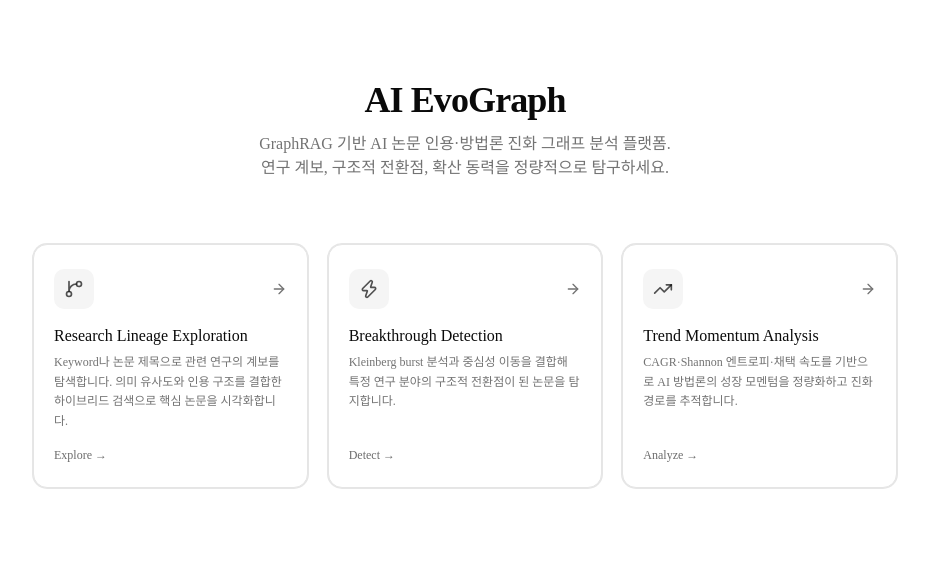
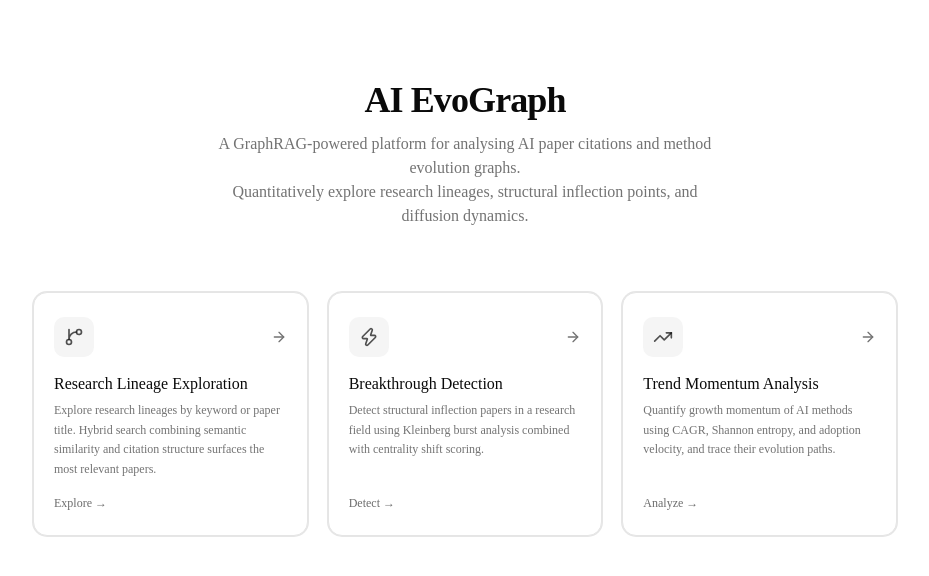
Before and after one commit to hyEOnjuNg0-0/AI-Evolution-Graph, a Next.js app in the folder frontend/: page / in a window 1280 px wide. Shown: the top 576 px of the page, without its empty margins (175-1104 px from the left). Built offline with nearby package versions, Linux system fonts and the light colour scheme.

Commit message:
chore: translate UI text from Korean to English

```diff
--- a/frontend/app/breakthrough/page.tsx
+++ b/frontend/app/breakthrough/page.tsx
@@ -16,7 +16,7 @@ export default function BreakthroughPage() {
         </Link>
         <h1 className="text-2xl font-bold tracking-tight">Breakthrough Detection</h1>
         <p className="text-sm text-muted-foreground">
-          Kleinberg burst 분석과 중심성 이동으로 구조적 전환점 논문을 탐지합니다.
+          Detect structural inflection papers using Kleinberg burst analysis and centrality shift scoring.
         </p>
       </div>
       <BreakthroughView />
--- a/frontend/app/lineage/page.tsx
+++ b/frontend/app/lineage/page.tsx
@@ -15,7 +15,7 @@ export default function LineagePage() {
         </Link>
         <h1 className="text-2xl font-bold tracking-tight">Research Lineage Exploration</h1>
         <p className="text-sm text-muted-foreground">
-          Keyword나 논문 제목으로 관련 연구 계보를 탐색하고 인용 그래프를 시각화합니다.
+          Search by keyword or paper title to explore related research lineages and visualise the citation graph.
         </p>
       </div>
       <MainView />
--- a/frontend/app/page.tsx
+++ b/frontend/app/page.tsx
@@ -7,7 +7,7 @@ const FEATURES = [
     icon: GitBranchIcon,
     title: "Research Lineage Exploration",
     description:
-      "Keyword나 논문 제목으로 관련 연구의 계보를 탐색합니다. 의미 유사도와 인용 구조를 결합한 하이브리드 검색으로 핵심 논문을 시각화합니다.",
+      "Explore research lineages by keyword or paper title. Hybrid search combining semantic similarity and citation structure surfaces the most relevant papers.",
     label: "Explore",
   },
   {
@@ -15,7 +15,7 @@ const FEATURES = [
     icon: ZapIcon,
     title: "Breakthrough Detection",
     description:
-      "Kleinberg burst 분석과 중심성 이동을 결합해 특정 연구 분야의 구조적 전환점이 된 논문을 탐지합니다.",
+      "Detect structural inflection papers in a research field using Kleinberg burst analysis combined with centrality shift scoring.",
     label: "Detect",
   },
   {
@@ -23,7 +23,7 @@ const FEATURES = [
     icon: TrendingUpIcon,
     title: "Trend Momentum Analysis",
     description:
-      "CAGR·Shannon 엔트로피·채택 속도를 기반으로 AI 방법론의 성장 모멘텀을 정량화하고 진화 경로를 추적합니다.",
+      "Quantify growth momentum of AI methods using CAGR, Shannon entropy, and adoption velocity, and trace their evolution paths.",
     label: "Analyze",
   },
 ];
@@ -35,9 +35,9 @@ export default function Home() {
       <div className="flex flex-col items-center gap-3 text-center">
         <h1 className="text-4xl font-bold tracking-tight">AI EvoGraph</h1>
         <p className="max-w-lg text-base text-muted-foreground">
-          GraphRAG 기반 AI 논문 인용·방법론 진화 그래프 분석 플랫폼.
+          A GraphRAG-powered platform for analysing AI paper citations and method evolution graphs.
           <br />
-          연구 계보, 구조적 전환점, 확산 동력을 정량적으로 탐구하세요.
+          Quantitatively explore research lineages, structural inflection points, and diffusion dynamics.
         </p>
       </div>
 
--- a/frontend/app/trend/page.tsx
+++ b/frontend/app/trend/page.tsx
@@ -16,7 +16,7 @@ export default function TrendPage() {
         </Link>
         <h1 className="text-2xl font-bold tracking-tight">Trend Momentum Analysis</h1>
         <p className="text-sm text-muted-foreground">
-          CAGR·Shannon 엔트로피·채택 속도로 AI 방법론의 성장 모멘텀을 정량화합니다.
+          Quantify growth momentum of AI methods using CAGR, Shannon entropy, and adoption velocity.
         </p>
       </div>
       <TrendView />
--- a/frontend/components/breakthrough-view.tsx
+++ b/frontend/components/breakthrough-view.tsx
@@ -237,7 +237,7 @@ export function BreakthroughView() {
               Breakthrough Detection
             </CardTitle>
             <CardDescription>
-              Kleinberg burst 분석과 중심성 이동으로 구조적 전환점 논문을 탐지합니다.
+              Detect structural inflection papers using Kleinberg burst analysis and centrality shift scoring.
             </CardDescription>
           </CardHeader>
           <CardContent>
--- a/frontend/components/trend-view.tsx
+++ b/frontend/components/trend-view.tsx
@@ -108,7 +108,7 @@ export function TrendView() {
               Trend Momentum Analysis
             </CardTitle>
             <CardDescription>
-              CAGR·Shannon 엔트로피·채택 속도로 AI 방법론의 성장 모멘텀을 정량화합니다.
+              Quantify growth momentum of AI methods using CAGR, Shannon entropy, and adoption velocity.
             </CardDescription>
           </CardHeader>
           <CardContent>
```
